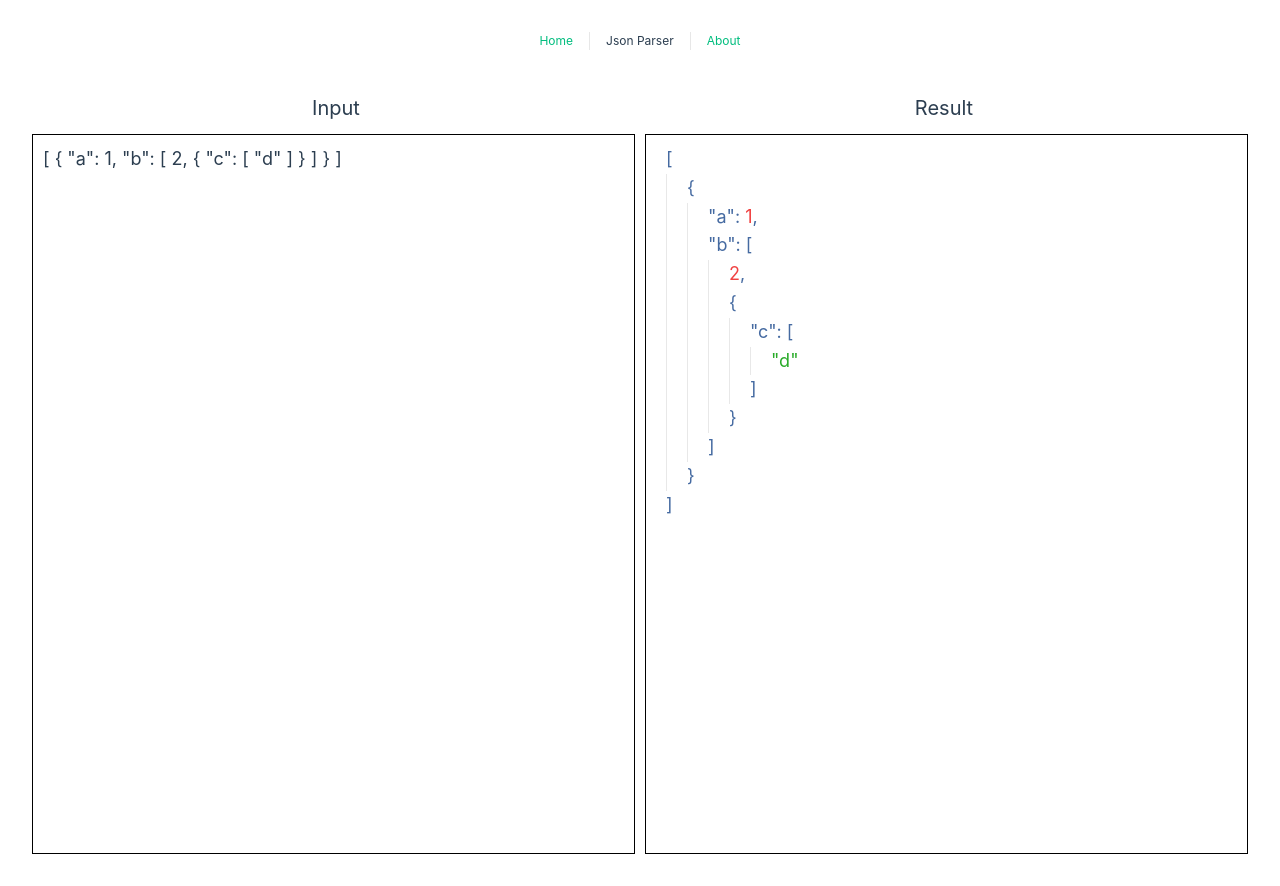
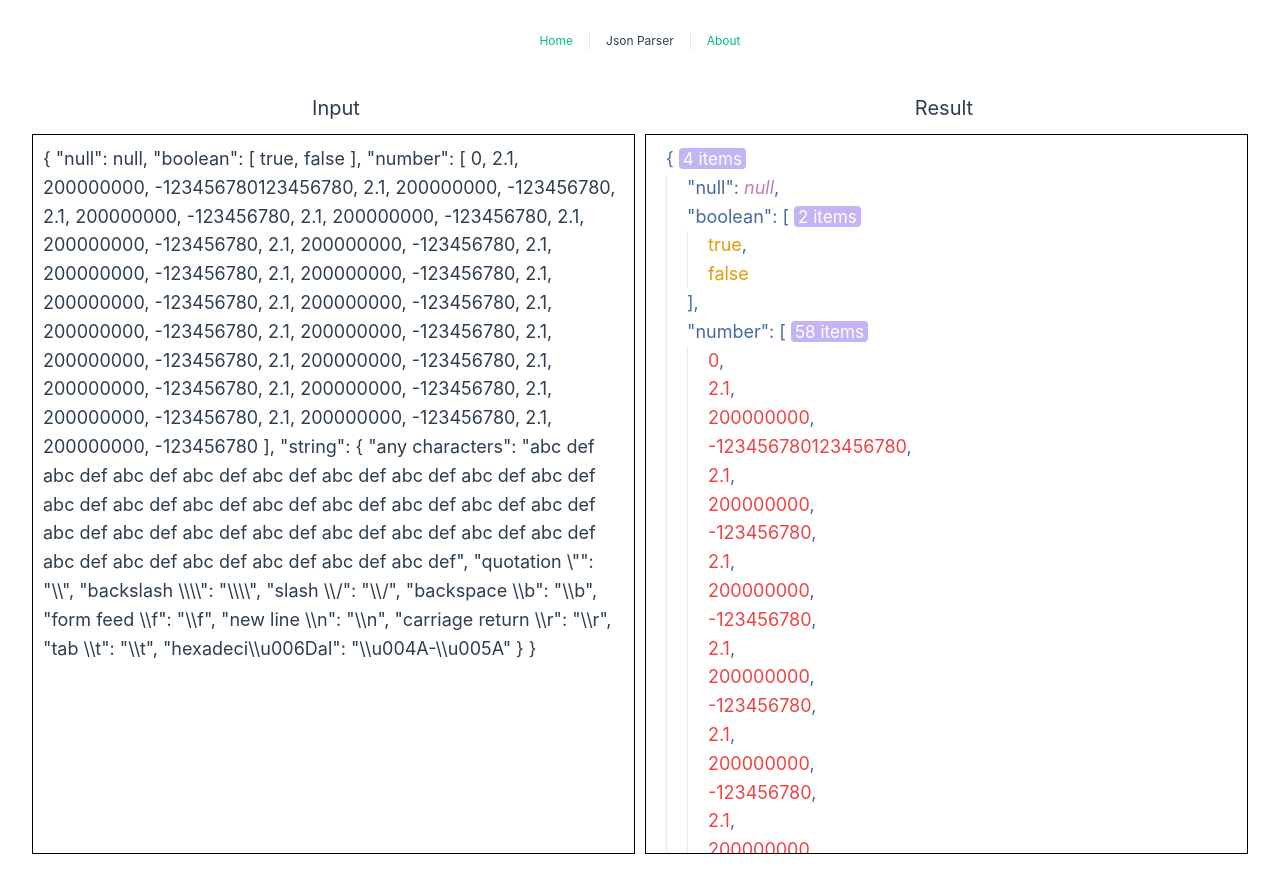
Before and after one commit to wangchristine/dev-tools, a Vue app: page /json-parser in a window 1280 px wide. Built offline with nearby package versions, Linux system fonts and the light colour scheme.

Commit message:
add item count badge

```diff
--- a/src/components/JsonTree.vue
+++ b/src/components/JsonTree.vue
@@ -4,25 +4,37 @@ export default {
   name: "JsonTree",
   props: {
     json: [Array, Object, String, Number, Boolean],
-    keyTest: String,
+    objectKey: String,
   },
   setup(props) {
     const open = ref(true);
 
+    let count = ref("null");
+    if (props.json !== null && typeof props.json == "object") {
+      if (props.json.constructor.name === "Array") {
+        count.value = props.json.length.toString();
+      } else {
+        count.value = Object.keys(props.json).length.toString();
+      }
+    }
+    console.log(count.value);
     return {
       // eslint-disable-next-line vue/no-dupe-keys
       json: props.json,
       open: open,
       // eslint-disable-next-line vue/no-dupe-keys
-      keyTest: props.keyTest,
+      objectKey: props.objectKey,
+      count: JSON.stringify(
+        count.value + (count.value === "1" ? " item" : " items")
+      ),
     };
   },
 };
 </script>
 
 <template>
-  <span v-if="keyTest" class="object-key" @click.stop="open = !open"
-    >"{{ keyTest }}":
+  <span v-if="objectKey" class="object-key" @click.stop="open = !open"
+    >"{{ objectKey }}":
   </span>
   <template v-if="json !== null && typeof json == 'object'">
     <template v-if="json.constructor.name === 'Array'">
@@ -31,6 +43,7 @@ export default {
         @click.stop="open = !open"
         >[</span
       >
+      <span class="count"></span>
       <ul v-show="open">
         <li v-for="(child, key) in json" :key="key">
           <JsonTree :json="child" />
@@ -45,9 +58,10 @@ export default {
         @click.stop="open = !open"
         >{</span
       >
+      <span class="count"></span>
       <ul v-show="open">
         <li v-for="(child, key) in json" :key="key">
-          <JsonTree :keyTest="key" :json="child" />
+          <JsonTree :objectKey="key" :json="child" />
           <span v-if="key !== Object.keys(json)[Object.keys(json).length - 1]"
             >,
           </span>
@@ -85,6 +99,7 @@ ul {
 
 .null {
   color: #bf7dbf;
+  font-style: italic;
 }
 
 .array-bracket,
@@ -93,16 +108,14 @@ ul {
   cursor: pointer;
 }
 
-.array-bracket + ul,
-.object-bracket + ul {
+.array-bracket ~ ul,
+.object-bracket ~ ul {
   border-left: #e8e8e8 1.5px solid;
 }
 
-.array-bracket:hover + ul,
+.array-bracket:hover ~ ul,
 .object-key:hover ~ ul,
-.object-bracket:hover + ul,
-ul + .array-bracket-end:hover,
-ul + .object-bracket-end:hover {
+.object-bracket:hover ~ ul {
   border-left: #b586b5 1.5px solid;
 }
 
@@ -110,4 +123,14 @@ ul + .object-bracket-end:hover {
   content: " ... ";
   color: #918888;
 }
+
+.count::after {
+  content: v-bind(count);
+  background-color: #c3b5f4;
+  color: #fefefe;
+  border-radius: 4px;
+  padding: 0 4px;
+  margin: auto 5px;
+  font-size: 95%;
+}
 </style>
--- a/src/views/JsonView.vue
+++ b/src/views/JsonView.vue
@@ -2,21 +2,23 @@
 import { reactive } from "vue";
 import JsonTree from "@/components/JsonTree.vue";
 
-// const jsonObj = reactive({"null":null,"boolean":[true,false],"number":[0,2.1,2e8,-123456780123456780,2.1,2e8,-123456780,2.1,2e8,-123456780,2.1,2e8,-123456780,2.1,2e8,-123456780,2.1,2e8,-123456780,2.1,2e8,-123456780,2.1,2e8,-123456780,2.1,2e8,-123456780,2.1,2e8,-123456780,2.1,2e8,-123456780,2.1,2e8,-123456780,2.1,2e8,-123456780,2.1,2e8,-123456780,2.1,2e8,-123456780,2.1,2e8,-123456780,2.1,2e8,-123456780,2.1,2e8,-123456780,2.1,2e8,-123456780],"string":{"any characters":"abc def abc def abc def abc def abc def abc def abc def abc def abc def abc def abc def abc def abc def abc def abc def abc def abc def abc def abc def abc def abc def abc def abc def abc def abc def abc def abc def abc def abc def abc def abc def","quotation \"":"\\","backslash \\\\":"\\\\","slash \\/":"\\/","backspace \\b":"\\b","form feed \\f":"\\f","new line \\n":"\\n","carriage return \\r":"\\r","tab \\t":"\\t","hexadeci\\u006Dal":"\\u004A-\\u005A"}});
+const jsonObj = reactive({"null":null,"boolean":[true,false],"number":[0,2.1,2e8,-123456780123456780,2.1,2e8,-123456780,2.1,2e8,-123456780,2.1,2e8,-123456780,2.1,2e8,-123456780,2.1,2e8,-123456780,2.1,2e8,-123456780,2.1,2e8,-123456780,2.1,2e8,-123456780,2.1,2e8,-123456780,2.1,2e8,-123456780,2.1,2e8,-123456780,2.1,2e8,-123456780,2.1,2e8,-123456780,2.1,2e8,-123456780,2.1,2e8,-123456780,2.1,2e8,-123456780,2.1,2e8,-123456780,2.1,2e8,-123456780],"string":{"any characters":"abc def abc def abc def abc def abc def abc def abc def abc def abc def abc def abc def abc def abc def abc def abc def abc def abc def abc def abc def abc def abc def abc def abc def abc def abc def abc def abc def abc def abc def abc def abc def","quotation \"":"\\","backslash \\\\":"\\\\","slash \\/":"\\/","backspace \\b":"\\b","form feed \\f":"\\f","new line \\n":"\\n","carriage return \\r":"\\r","tab \\t":"\\t","hexadeci\\u006Dal":"\\u004A-\\u005A"}});
 // const jsonObj = reactive(["a", "b", { "c": 1 }]);
-// const jsonObj = reactive({"a": 1, "b": [2,3]});
+// const jsonObj = reactive({"a": 1, "b": [2,3,4]});
+// const jsonObj = reactive([2,3,4]);
 // const jsonObj = reactive({"a": 1, "b": [2,{"c": ["d"]}]});
-const jsonObj = reactive([{ a: 1, b: [2, { c: ["d"] }] }]);
+// const jsonObj = reactive([{"a": 1, "b": [2,{"c": ["d"]}]}]);
+// const jsonObj = reactive([{"a": 1, "b": [2,{"c": [{"a": 1, "b": [2,{"c": ["d"]}]}]}]}]);
 </script>
 
 <template>
-  <div className="user-block">
-    <p className="block-title">Input</p>
-    <div className="user-json">{{ jsonObj }}</div>
+  <div class="user-block">
+    <p class="block-title">Input</p>
+    <div class="user-json">{{ jsonObj }}</div>
   </div>
-  <div className="result-block">
-    <p className="block-title">Result</p>
-    <div className="result-json">
+  <div class="result-block">
+    <p class="block-title">Result</p>
+    <div class="result-json">
       <JsonTree :json="jsonObj" />
     </div>
   </div>
```
